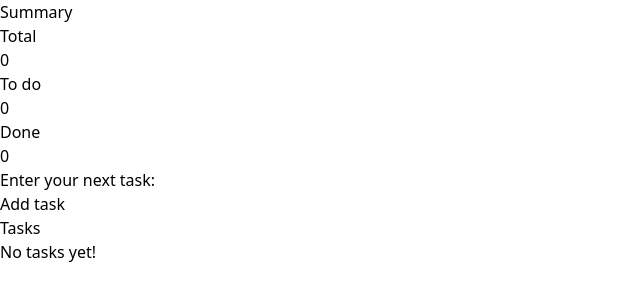
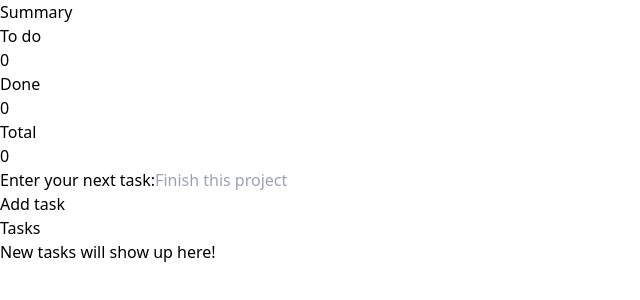
Before and after one commit to amuwhao46/hci-todo-list, a React (Vite) app: page / in a window 1280 px wide. Shown: the top 300 px of the page, without its empty margins (0-640 px from the left). Built offline with nearby package versions, Linux system fonts and the light colour scheme.

Commit message:
Small design updates

```diff
--- a/src/App.tsx
+++ b/src/App.tsx
@@ -16,6 +16,12 @@ function App() {
 
   const handleSubmit = (e: FormEvent<HTMLFormElement>, value: string) => {
     e.preventDefault();
+
+    if (value == "" || value == null) {
+      alert('Please enter a task')
+      return
+    }
+
     const newTask = {
       name: value,
       done: false,
--- a/src/components/Input.tsx
+++ b/src/components/Input.tsx
@@ -21,6 +21,7 @@ const InputContainer = ({
           className="p-1 rounded-sm"
           type="text"
           value={newTaskName}
+          placeholder="Finish this project"
           onChange={(e) => setNewTaskName(e.target.value)}
         />
       </div>
--- a/src/components/Summary/Summary.tsx
+++ b/src/components/Summary/Summary.tsx
@@ -7,10 +7,10 @@ const Summary = ({ tasks }: { tasks: Task[] }) => {
   const done = tasks.filter((t) => t.done === true).length;
   return (
     <>
-      <div className="flex flex-col gap-1 sm:flex-row sm:justify-between">
-        <SummaryItem itemName={"Total"} itemValue={total} />
+      <div className="flex flex-col gap-1 sm:gap-2 sm:flex-row sm:justify-between">
         <SummaryItem itemName={"To do"} itemValue={pending} />
         <SummaryItem itemName={"Done"} itemValue={done} />
+        <SummaryItem itemName={"Total"} itemValue={total} />
       </div>
     </>
   );
--- a/src/components/Tasks/TaskItem.tsx
+++ b/src/components/Tasks/TaskItem.tsx
@@ -12,8 +12,8 @@ const TaskItem = ({
   handleDelete: (id: string) => void;
 }) => {
   return (
-    <div className="flex justify-between bg-white p-1 px-3 rounded-sm gap-4">
-      <div className="flex gap-2 items-center">
+    <div className="flex flex-col md:flex-row justify-between bg-white p-1 px-3 rounded-sm md:gap-4">
+      <div className="flex gap-2 items-center mx-auto md:mx-0">
         <input
           type="checkbox"
           checked={done}
--- a/src/components/Tasks/Tasks.tsx
+++ b/src/components/Tasks/Tasks.tsx
@@ -24,7 +24,7 @@ const Tasks = ({
           />
         ))
       ) : (
-        <span className="text-green-100">No tasks yet!</span>
+        <span className="text-green-100">New tasks will show up here!</span>
       )}
     </div>
   );
```
